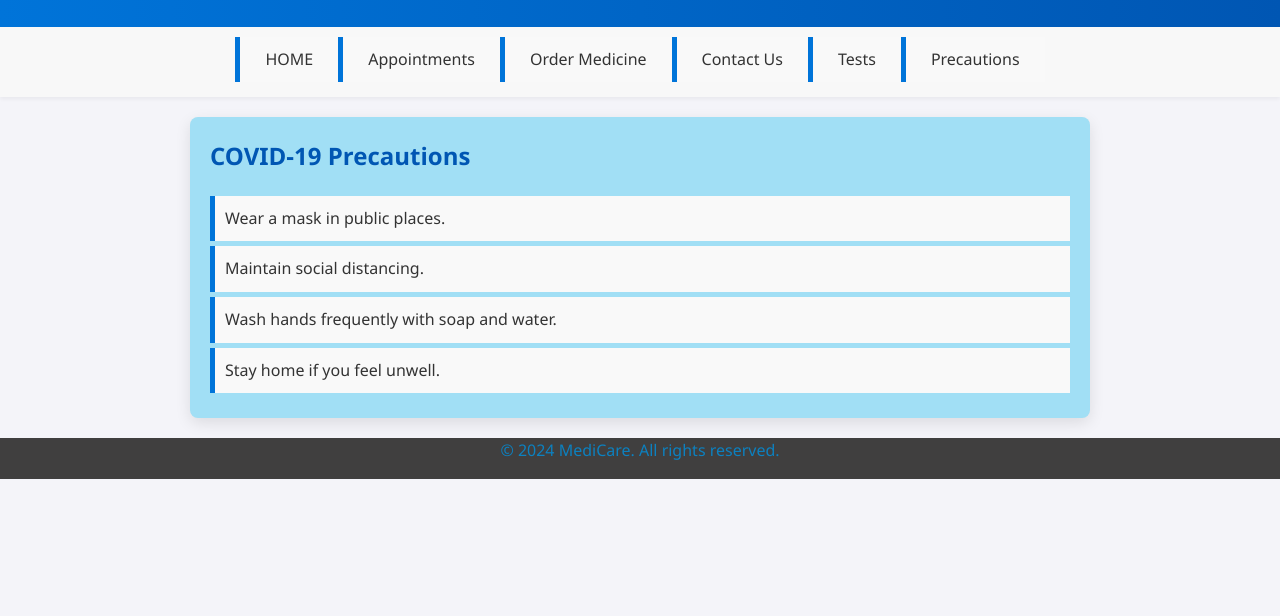
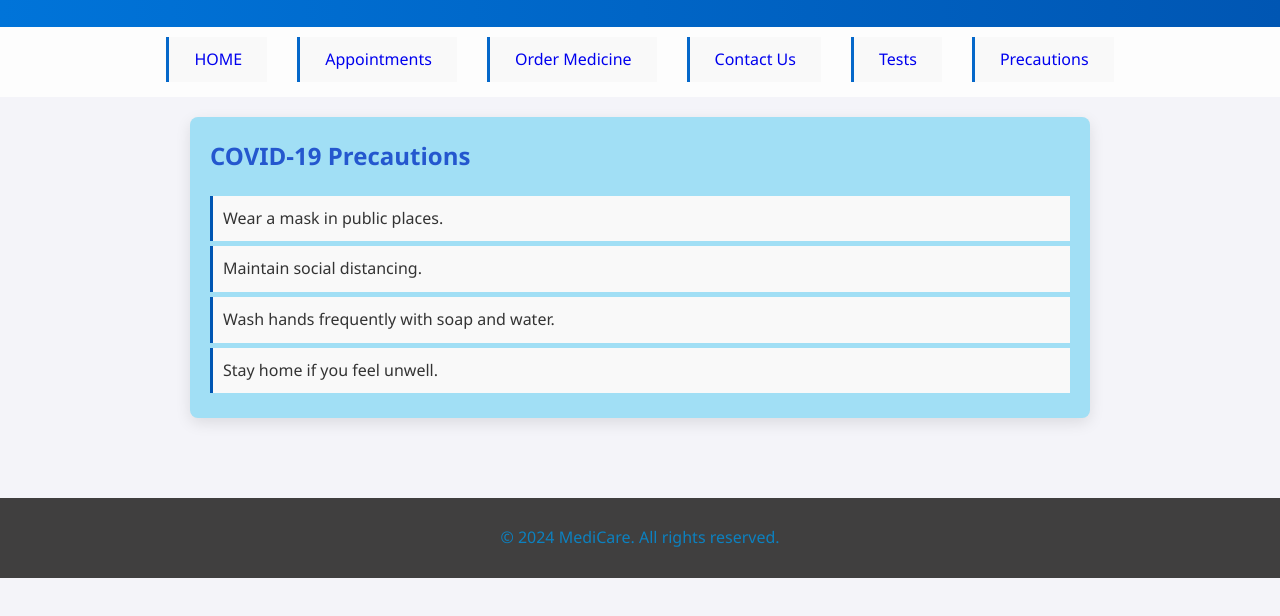
Before and after one commit to susstar/hospital-site, a plain HTML site: page home.html in a window 1280 px wide. Shown: the part 110-726 px from the top of the page. Drawn offline with Linux system fonts and the light colour scheme.

Commit message:
Update home.css

```diff
--- a/home.css
+++ b/home.css
@@ -7,16 +7,18 @@
 
 /* Body styles */
 body {
-    font-family: 'Segoe UI', Tahoma, Geneva, Verdana, sans-serif;
+  font-family: "Segoe UI", Tahoma, Geneva, Verdana, sans-serif;
   background-color: #f4f4f9;
   color: #333;
   line-height: 1.6;
   font-size: 16px;
+  width: 100vw;
+  height: 100vh;
 }
 
 /* Header styles */
 header {
-    background: linear-gradient(to right, #0074D9, #0056b3);
+  background: linear-gradient(to right, #0074d9, #0056b3);
   color: #fff;
   text-align: center;
   padding: 30px 20px;
@@ -24,30 +26,40 @@ header {
 }
 
 /* Navigation styles */
-nav {
+.navbar ul{
+  list-style-type: none;
+  background-color: #fdfdfd;
+  overflow: hidden;
+  font-weight: 500;
+  padding: 10px;
+  text-align: center;
   display: flex;
  justify-content: center;
-    background: #f8f8f8;
-    box-shadow: 0 2px 4px rgba(0, 0, 0, 0.05);
-    padding: 10px 0;
+
 }
 
-nav a {
+.navbar li{
+ color:#333 ;
+ padding: 10px 10px;
+ margin: 0 15px;
+ margin-bottom: 5px;
+ display: inline-block;
+ border-left: solid #0568ca;
+
+}
+.navbar a{
    text-decoration: none;
-    color: #333;
    font-weight: 500;
-    margin: 0 15px;
-    transition: color 0.3s;
+   margin: 15px;
+}
+.navbar a:hover {
+   color: #c61414;
+}
+.navbar li:hover{
+   background-color: #d9e0e991;
+   border-radius: 8px;
 }
 
-nav a:hover {
-    color: #d92b00;
-}
-nav li{
-    float: left;
-}
-
-/* Main content styles */
 .container {
   max-width: 900px;
   margin: 20px auto;
@@ -58,7 +70,7 @@ nav li{
 }
 
 h2 {
-    color: #0056b3;
+  color: #2457ce;
   margin-bottom: 20px;
 }
 
@@ -71,52 +83,26 @@ li {
   background: #f9f9f9;
   padding: 10px;
   margin-bottom: 5px;
-    border-left: 5px solid #0074D9;
-    transition: background 0.3s, border-color 0.3s;
+  border-left:solid #0056b3;
+  transition: background 0.5s, border-color 0.5s;
 }
 
 li:hover {
-    background: #f0f0f0;
-    border-left-color: #0056b3;
-}
-
-/* Form styles */
-form {
-    margin-top: 20px;
-}
-
-label {
-    display: block;
-    margin-bottom: 5px;
-}
-
-select {
-    width: 100%;
-    padding: 10px;
-    border-radius: 4px;
-    border: 1px solid #ddd;
-    margin-bottom: 20px;
-}
-
-button {
-    background-color: #0074D9;
-    color: white;
-    border: none;
-    padding: 10px 20px;
-    cursor: pointer;
-    border-radius: 4px;
-    transition: background-color 0.3s;
-}
-
-button:hover {
-    background-color: #0056b3;
+  background: #cbc8c884;
+  border-left-color: #056cb0;
+  border-right-color: #0056b3;
+  border-radius: 8px;
 }
 
 /* Footer styles */
 footer {
   text-align: center;
-    padding-bottom: 15px;
+  height: 10%;
+  display: flex;
+  justify-content: center;        /* Xaxis */
+  align-items: center;          /* Yaxis */
+  width: 100%;
   background-color: #403f3f;
   color: #0c81c0;
-    position: relative;
+  margin-top: 10vh;
 }
```
Lines whose indentation alone changed are shown as unchanged.
